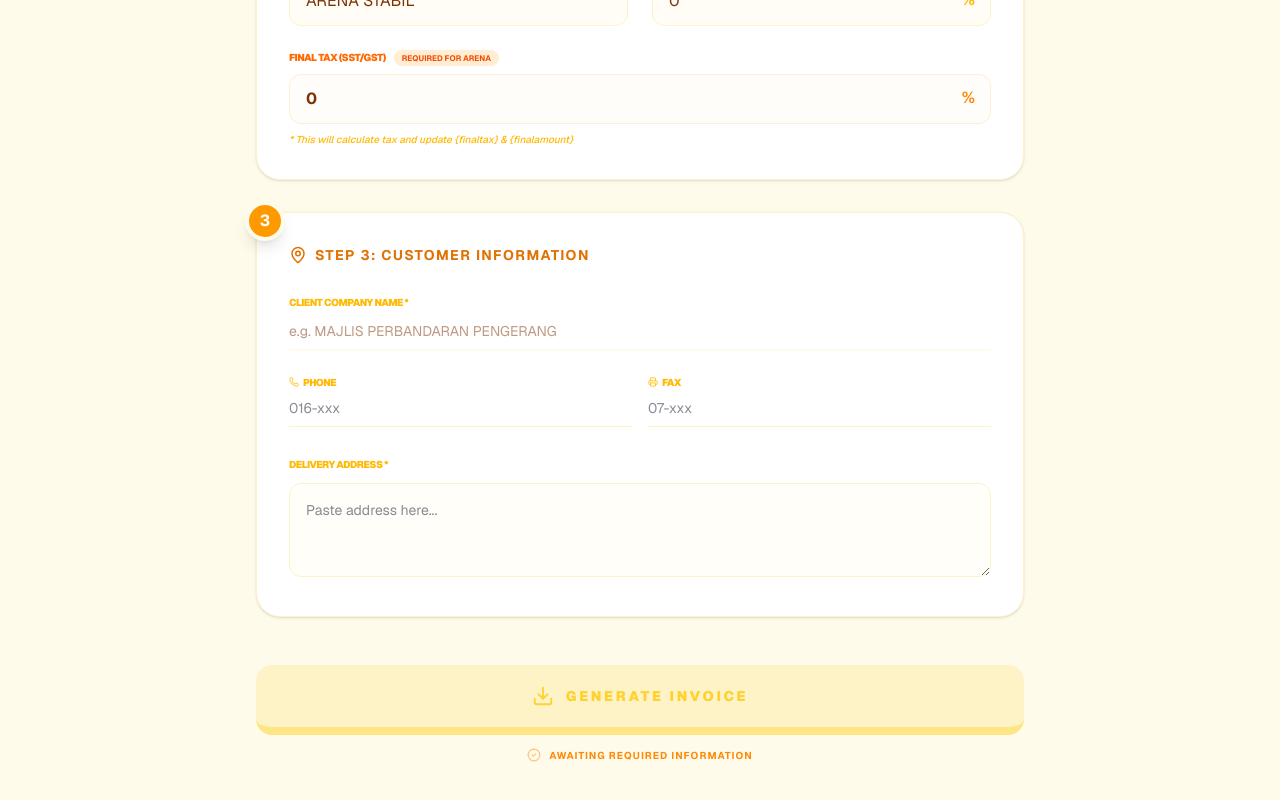
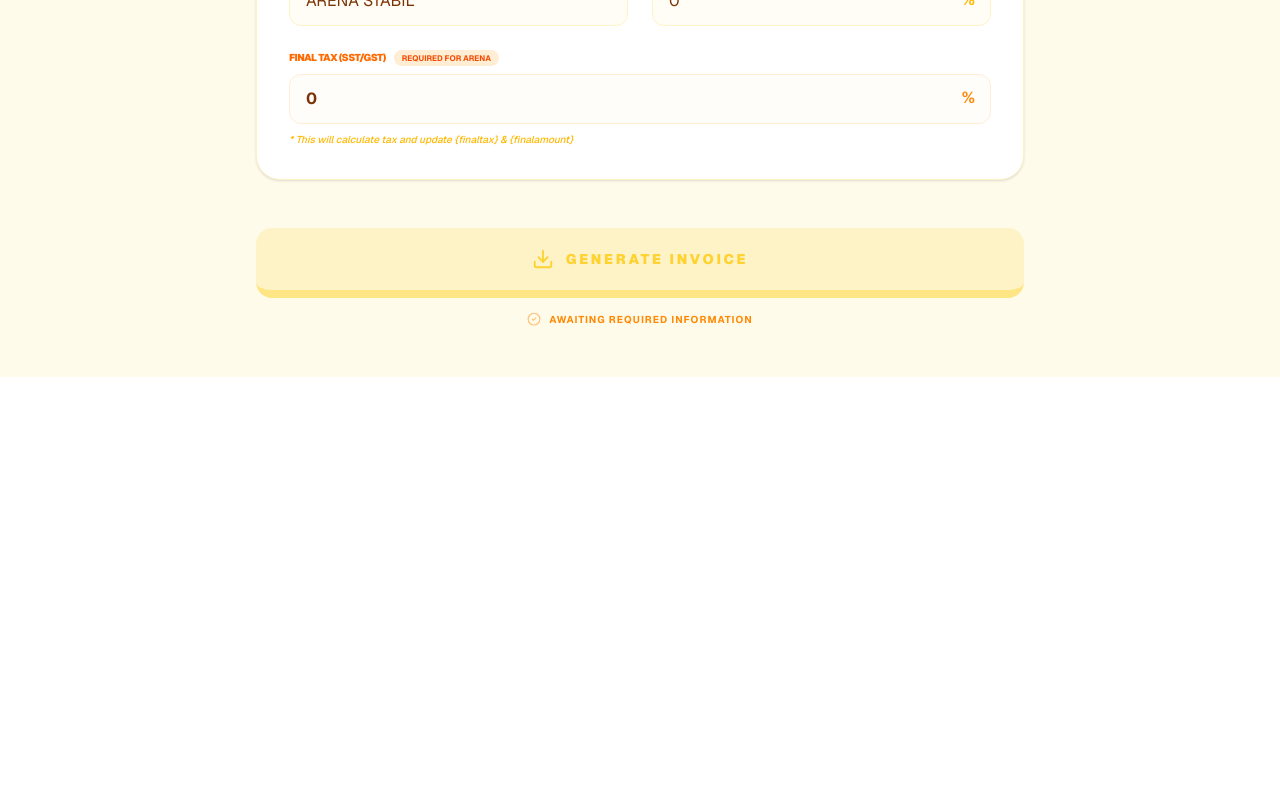
Before and after one commit to Darren1812/ATGROUP, a Next.js app: page /InvoiceGenerator in a window 1280 px wide. Shown: the part 779-1579 px from the top of the page. After the commit the page ends 1156 px from the top, so only its background shows below. Built offline with nearby package versions, Linux system fonts and the light colour scheme.

Commit message:
add some icon

```diff
--- a/src/app/InvoiceGenerator/page.tsx
+++ b/src/app/InvoiceGenerator/page.tsx
@@ -236,35 +236,6 @@ const InvoiceGenerator = () => {
               )}
             </div>
           </section>
-
-          {/* STEP 3: CUSTOMER DETAILS (保持不变) */}
-          <section className="relative bg-white rounded-3xl p-8 shadow-sm border border-amber-100">
-            <div className="absolute -left-3 -top-3 w-10 h-10 bg-amber-500 text-white rounded-full flex items-center justify-center font-bold shadow-lg border-4 border-[#FFFBEB]">3</div>
-            <label className="flex items-center gap-2 text-sm font-bold text-amber-600 uppercase tracking-widest mb-6">
-              <MapPin size={18} /> Step 3: Customer Information
-            </label>
-            <div className="space-y-6">
-              <div>
-                <span className="text-[10px] font-black text-amber-400 uppercase tracking-tighter">Client Company Name *</span>
-                <input value={secondInvoiceCompanyName} onChange={(e) => setSecondInvoiceCompanyName(e.target.value)} className="w-full border-b-2 border-amber-50 py-2 outline-none focus:border-orange-500 text-sm text-amber-900 transition-colors" placeholder="e.g. MAJLIS PERBANDARAN PENGERANG" />
-              </div>
-              <div className="grid grid-cols-2 gap-4">
-                <div>
-                  <span className="flex items-center gap-1 text-[10px] font-black text-amber-400 uppercase tracking-tighter"><Phone size={10}/> Phone</span>
-                  <input value={secondInvoiceTel} onChange={(e) => setSecondInvoiceTel(e.target.value)} className="w-full border-b border-amber-100 py-2 outline-none text-sm" placeholder="016-xxx" />
-                </div>
-                <div>
-                  <span className="flex items-center gap-1 text-[10px] font-black text-amber-400 uppercase tracking-tighter"><Printer size={10}/> Fax</span>
-                  <input value={secondInvoiceFax} onChange={(e) => setSecondInvoiceFax(e.target.value)} className="w-full border-b border-amber-100 py-2 outline-none text-sm" placeholder="07-xxx" />
-                </div>
-              </div>
-              <div>
-                <span className="text-[10px] font-black text-amber-400 uppercase tracking-tighter">Delivery Address *</span>
-                <textarea value={secondInvoiceAddress} onChange={(e) => setSecondInvoiceAddress(e.target.value)} rows={3} className="w-full bg-amber-50/30 border border-amber-100 rounded-xl p-4 mt-2 outline-none focus:ring-2 focus:ring-orange-400 text-sm" placeholder="Paste address here..." />
-              </div>
-            </div>
-          </section>
-
           {/* --- FINAL ACTION & LOADING UI --- */}
           <div className="pt-4">
             <button
--- a/src/app/invCustomer/page.tsx
+++ b/src/app/invCustomer/page.tsx
@@ -201,7 +201,7 @@ export default function InvCustomerPage() {
                   <th className='p-5 font-bold text-slate-900'>Address</th>
                   <th className='p-5 font-bold text-slate-900 w-40 text-center w-54'>
                     Contact Info
-                  </th>{" "}
+                  </th>
                   {/* 合并标题或保持分开 */}
                   <th className='p-5 font-bold text-slate-900 text-center w-24'>
                     Actions
```
